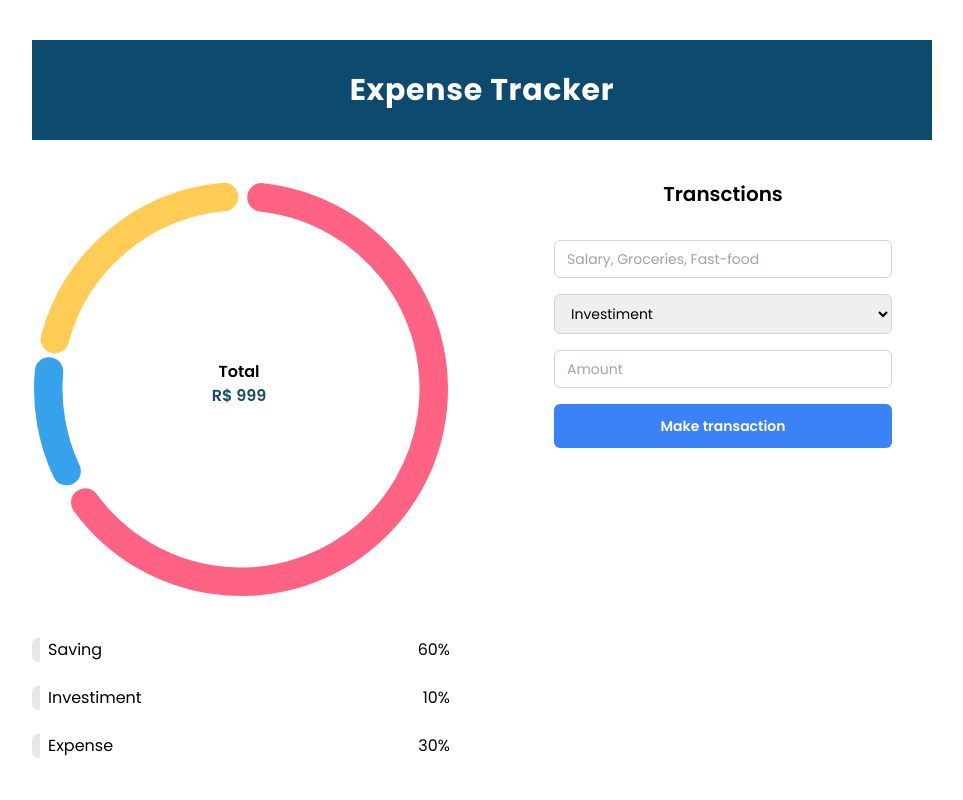
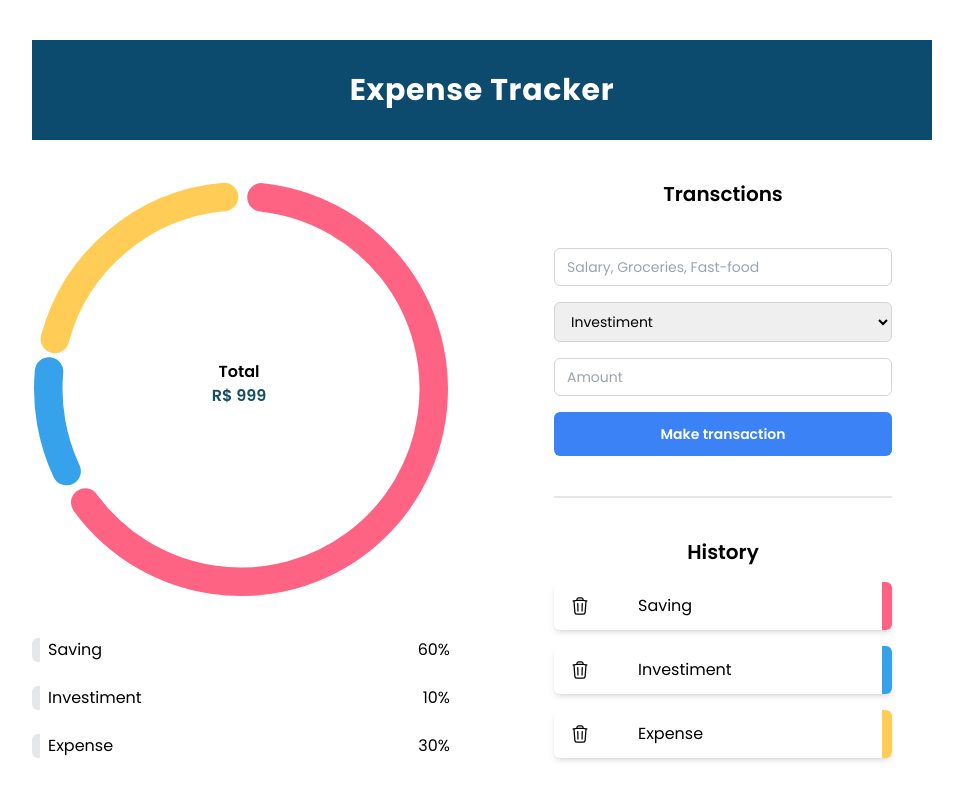
Before and after one commit to ngrpedro/exp_tracker_frontend, a React (Vite) app: page / in a window 1280 px wide. Shown: the top 800 px of the page, without its empty margins (158-1121 px from the left). Built offline with nearby package versions, Linux system fonts and the light colour scheme.

Commit message:
Transctions history+ transctions item

```diff
--- a/src/components/Form.jsx
+++ b/src/components/Form.jsx
@@ -1,5 +1,6 @@
 import React from "react";
 import { useForm } from "react-hook-form";
+import TransactionList from "./TransactionList";
 
 const Form = () => {
   const { register, handleSubmit, resetField } = useForm();
@@ -9,12 +10,12 @@ const Form = () => {
   };
 
   return (
-    <div>
+    <div className="mx-10">
       <h1 className="font-semibold text-xl">Transctions</h1>
 
       <form
         onSubmit={handleSubmit(onSubmit)}
-        className="flex flex-col gap-4 my-8 mx-10"
+        className="flex flex-col gap-4 my-10"
       >
         <input
           className="border border-gray-300 rounded-md py-2 px-3 text-sm"
@@ -41,6 +42,8 @@ const Form = () => {
           Make transaction
         </button>
       </form>
+
+      <TransactionList />
     </div>
   );
 };
--- /dev/null
+++ b/src/components/TransactionList.jsx
@@ -0,0 +1,57 @@
+const obj = [
+  {
+    type: "Saving",
+    color: "#ff6384",
+  },
+  {
+    type: "Investiment",
+    color: "#36a2eb",
+  },
+  {
+    type: "Expense",
+    color: "#ffcd56",
+  },
+];
+
+const TransactionList = () => {
+  return (
+    <div className="pt-10 border-t-2 border-gray-200 space-y-4">
+      <h1 className="font-semibold text-xl">History</h1>
+      {obj.map((item, index) => (
+        <Item key={index} data={item} />
+      ))}
+    </div>
+  );
+};
+
+const Item = ({ data }) => {
+  if (!data) return null;
+  const { type, color } = data;
+  return (
+    <div
+      className="flex items-center gap-12 rounded-md shadow-md py-3 px-4 cursor-pointer hover:shadow-xl transition-all"
+      style={{ borderRight: `10px solid ${color}` }}
+    >
+      <div>
+        <svg
+          xmlns="http://www.w3.org/2000/svg"
+          fill="none"
+          viewBox="0 0 24 24"
+          strokeWidth={1.5}
+          stroke="currentColor"
+          className="w-5 h-5"
+        >
+          <path
+            strokeLinecap="round"
+            strokeLinejoin="round"
+            d="M14.74 9l-.346 9m-4.788 0L9.26 9m9.968-3.21c.342.052.682.107 1.022.166m-1.022-.165L18.16 19.673a2.25 2.25 0 01-2.244 2.077H8.084a2.25 2.25 0 01-2.244-2.077L4.772 5.79m14.456 0a48.108 48.108 0 00-3.478-.397m-12 .562c.34-.059.68-.114 1.022-.165m0 0a48.11 48.11 0 013.478-.397m7.5 0v-.916c0-1.18-.91-2.164-2.09-2.201a51.964 51.964 0 00-3.32 0c-1.18.037-2.09 1.022-2.09 2.201v.916m7.5 0a48.667 48.667 0 00-7.5 0"
+          />
+        </svg>
+      </div>
+
+      <h1>{type}</h1>
+    </div>
+  );
+};
+
+export default TransactionList;
```
